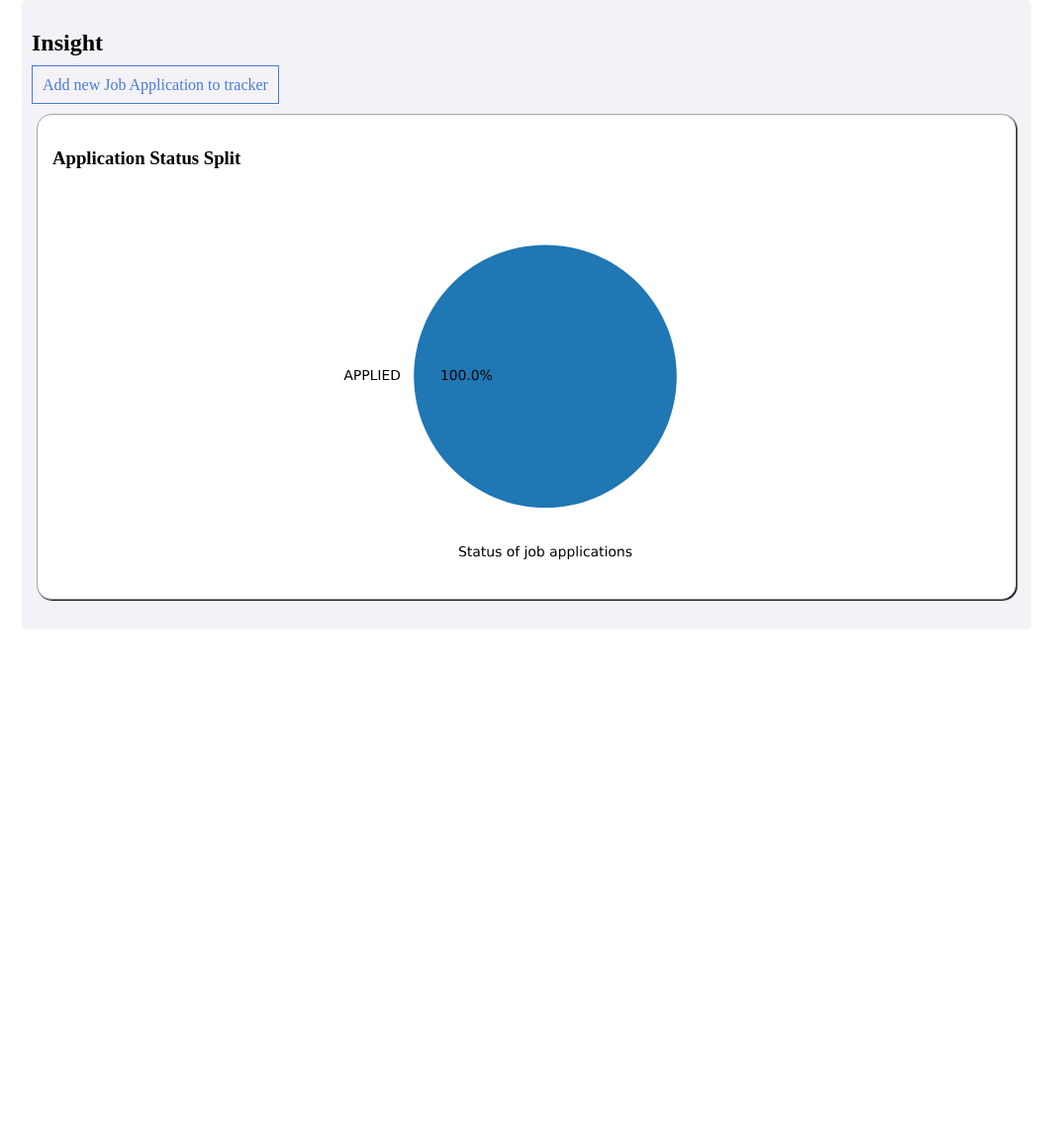
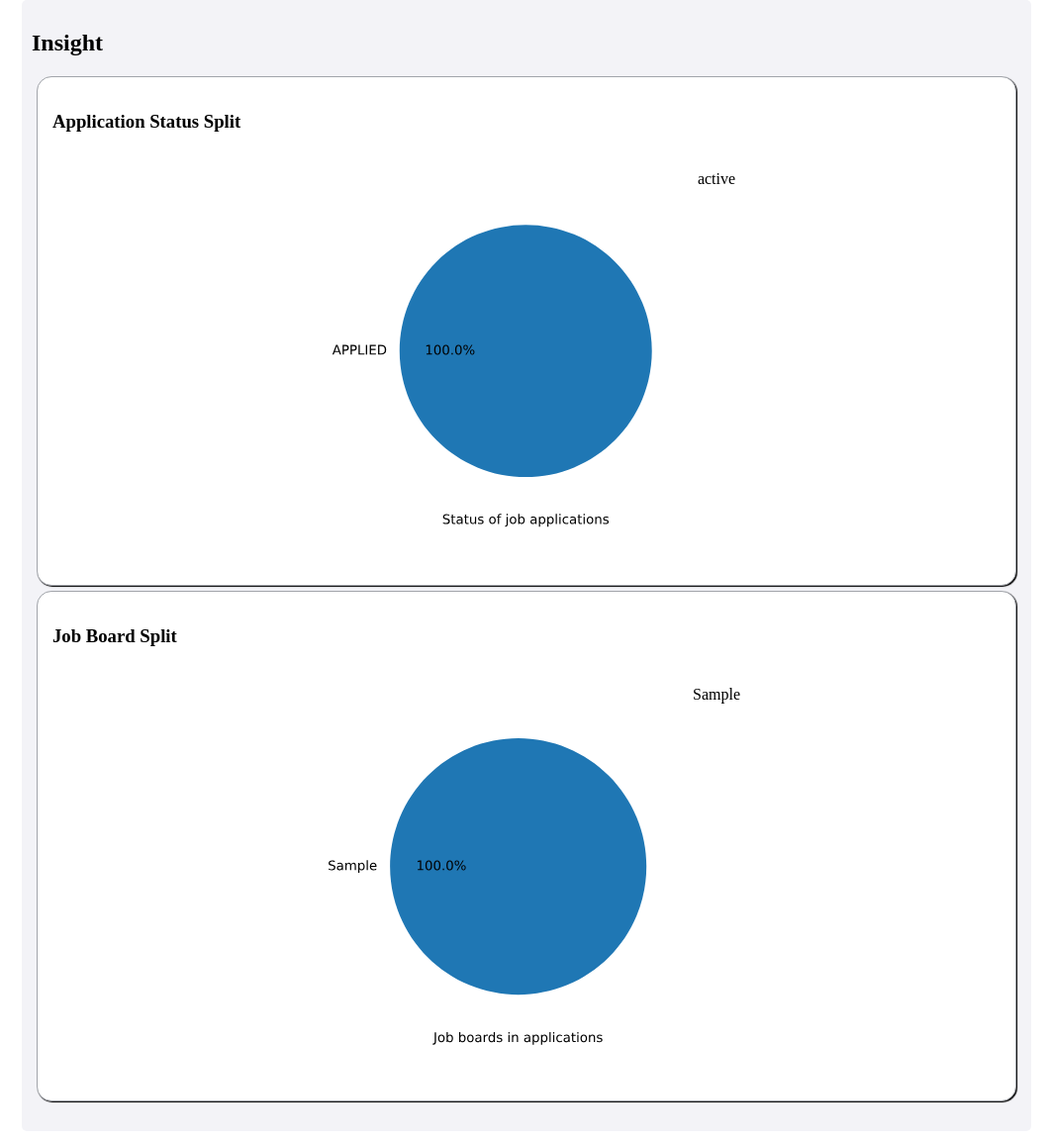
Before and after one commit to Jo53f/JobApplicationTracker, a Flask app: template templates/insight.html in a window 1280 px wide. Shown: the part 126-1277 px from the top of the page at 99% size, without its empty margins (108-1168 px from the left). Before the commit the page ends 734 px from the top, so only its background shows below. Run offline with Flask 3, Linux system fonts and the light colour scheme; the template is opened without the code that fills it: most values are stand-ins (such as "Sample title", 1, 10 or a date in 2020).

Commit message:
added job board split insight and improved insight card ui

```diff
--- a/app.py
+++ b/app.py
@@ -64,18 +64,34 @@ def update_application():
             job_title=request.form['job_title'],
             company=request.form['company'],
             date=request.form['date'],
-            job_board=request.form['job_board'])
+            job_board=request.form['job_board'],
+            status=Status(int(request.form['application_status'])))
         return redirect(url_for('applications'))
     return render_template("update_application.html", application = application, status_list = Status)
 
 @app.route('/applications/insight', methods=['GET'])
 def insight():
     applicationsMan.load_data()
-    return render_template("insight.html", applications_list = applicationsMan.return_entry_list())
+    return render_template(
+        "insight.html",
+        applications_list = applicationsMan.return_entry_list(),
+        status_table = data_table(applicationsMan.status_insight(), ['No. Applications']),
+        job_board_table = data_table(applicationsMan.job_board_insight(), ['Job Boards'])
+    )
 
 @app.route('/applications/insight/status_pie_chart.png')
 def status_insight():
-    fig = applicationsMan.pie_chart()
+    fig = applicationsMan.status_pie_chart()
+    output = io.BytesIO()
+    fig.savefig(output, format='svg')
+    plt.close(fig)
+    output.seek(0)
+
+    return Response(output.getvalue(), mimetype='image/svg+xml')
+
+@app.route('/applications/insight/job_board_pie_chart.png')
+def job_board_insight():
+    fig = applicationsMan.job_board_pie_chart()
     output = io.BytesIO()
     fig.savefig(output, format='svg')
     plt.close(fig)
--- a/static/style.css
+++ b/static/style.css
@@ -82,7 +82,7 @@ a:hover {
     margin: 20px 0;
 }
 
-.insight_graph {
+.insight_card {
     padding: 15px;
     margin: 5px;
     border-radius: 15px;
@@ -94,9 +94,33 @@ a:hover {
     transition: all 0.1s ease-in-out;
 }
 
-.insight_graph img {
+.insight_card:hover {
+    transform: translateY(-1px);
+    box-shadow: 0 8px 20px #4a78dd;
+}
+
+.insight_card img {
     max-height: 400px;
     height: auto;
     width: auto;
     object-fit: contain;
 }
+
+.insight_graph {
+    margin: 20px 0;
+    display: flex;
+    justify-content: center;
+}
+
+.dataframe{
+    border-collapse: collapse;
+    margin: auto auto;
+}
+
+.dataframe th{
+    padding: 10px;
+}
+
+.dataframe td{
+    padding: 10px;
+}
--- a/templates/insight.html
+++ b/templates/insight.html
@@ -1,11 +1,25 @@
 {% extends "index.html" %}
 {% block content %}
 	<h2>Insight</h2>
-    <a href="{{ url_for('new_application') }}">Add new Job Application to tracker</a>
     <div class="insight_view">
-        <div class="insight_graph">
+        <div class="insight_card">
             <h3>Application Status Split</h3>
-            <img src="{{ url_for('status_insight') }}" alt="Pie Chart">
+            <div class="insight_graph">
+                <img src="{{ url_for('status_insight') }}" alt="Pie Chart">
+                <div>
+                    {{ status_table | safe }}
+                </div>
+
+            </div>
+        </div>
+        <div class="insight_card">
+            <h3>Job Board Split</h3>
+            <div class="insight_graph">
+                <img src="{{ url_for('job_board_insight') }}" alt="Pie Chart">
+                <div>
+                    {{ job_board_table | safe }}
+                </div>
+            </div>
         </div>
     </div>
 {% endblock %}
```
Also changed, not shown: ApplicationsManager.py (+28 -1 lines).
